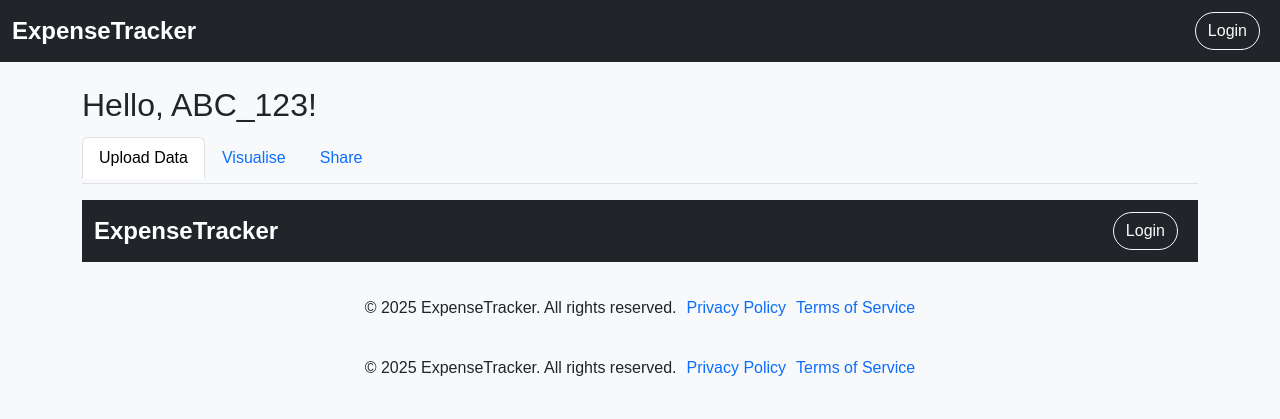
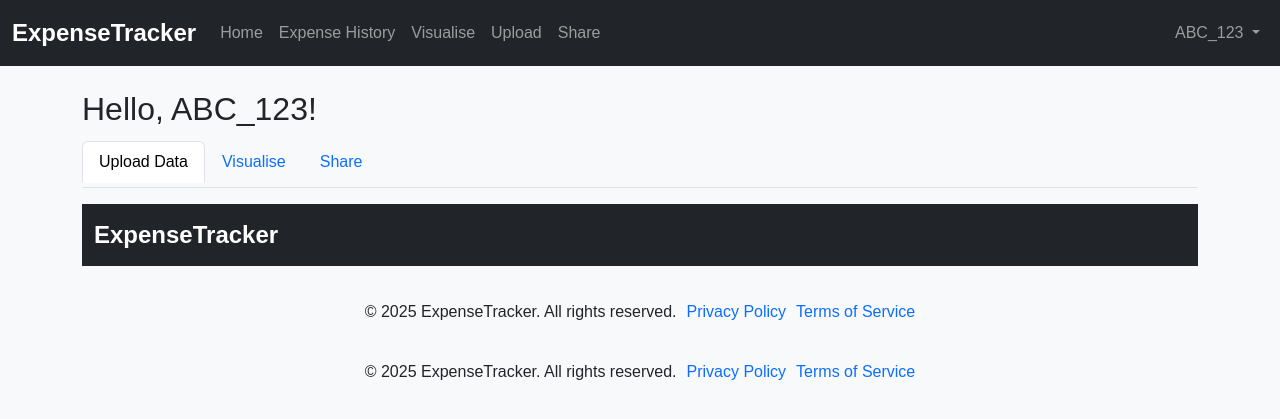
Before and after one commit to Cooper-Thomas1/ExpenseTracker, a Flask app: page /dashboard in a window 1280 px wide. Shown: the top 419 px of the page. Run offline with Flask 3, Linux system fonts and the light colour scheme.

Commit message:
added placeholder sections to dashboard navbar

```diff
--- a/ExpenseTracker/templates/base.html
+++ b/ExpenseTracker/templates/base.html
@@ -15,9 +15,8 @@
   <nav class="navbar navbar-expand-lg navbar-dark bg-dark mb-4">
     <div class="container-fluid">
       <a class="navbar-brand" href="/">ExpenseTracker</a>
-      <div>
-        <a href="/login" class="btn btn-outline-light me-2">Login</a>
-      </div>
+      {% block navbarcontent %}
+      {% endblock %}
     </div>
   </nav>
 
--- a/ExpenseTracker/templates/dashboard.html
+++ b/ExpenseTracker/templates/dashboard.html
@@ -1,4 +1,43 @@
 {% extends "base.html" %}
+
+{% block navbarcontent %}
+<button class="navbar-toggler" type="button" data-toggle="collapse" data-target="#navbarSupportedContent" aria-controls="navbarSupportedContent" aria-expanded="false" aria-label="Toggle navigation">
+  <span class="navbar-toggler-icon"></span>
+</button>
+<div class="collapse navbar-collapse justify-content-between" id="navbarSupportedContent">
+  <ul class="navbar-nav mr-auto">
+    <li class="nav-item active">
+      <a class="nav-link" href="#">Home</a>
+    </li>
+    <li class="nav-item">
+      <a class="nav-link" href="#">Expense History</a>
+    </li>
+    <li class="nav-item">
+      <a class="nav-link" href="#">Visualise</a>
+    </li>
+    <li class="nav-item">
+      <a class="nav-link" href="#">Upload</a>
+    </li>
+    <li class="nav-item">
+      <a class="nav-link" href="#">Share</a>
+    </li>
+  </ul>
+  <ul class="nav navbar-nav navbar-right">
+    <li class="nav-item dropdown">
+      <a class="nav-link dropdown-toggle" href="#" id="navbarDarkDropdownMenuLink" role="button" data-bs-toggle="dropdown" aria-expanded="false">
+        {{ current_user['username'] }}
+      </a>
+      <ul class="dropdown-menu dropdown-menu-dark" aria-labelledby="navbarDarkDropdownMenuLink">
+        <li><a class="dropdown-item" href="#">Profile</a></li>
+        <li><a class="dropdown-item" href="#">Settings</a></li>
+        <li class="dropdown-divider"></li>
+        <li><a class="dropdown-item" href="#">Log Out</a></li>
+      </ul>
+    </li>
+  </ul>
+</div>
+{% endblock %}
+
 {% block content %}
 
 <!-- placeholder for username until we add in forms properly -->
--- a/ExpenseTracker/templates/home.html
+++ b/ExpenseTracker/templates/home.html
@@ -1,4 +1,10 @@
 {% extends "base.html" %}
+
+{% block navbarcontent %}
+<div>
+  <a href="/login" class="btn btn-outline-light me-2">Login</a>
+</div>
+{% endblock %}
 
 {% block content %}
   <div class="text-center">
```
